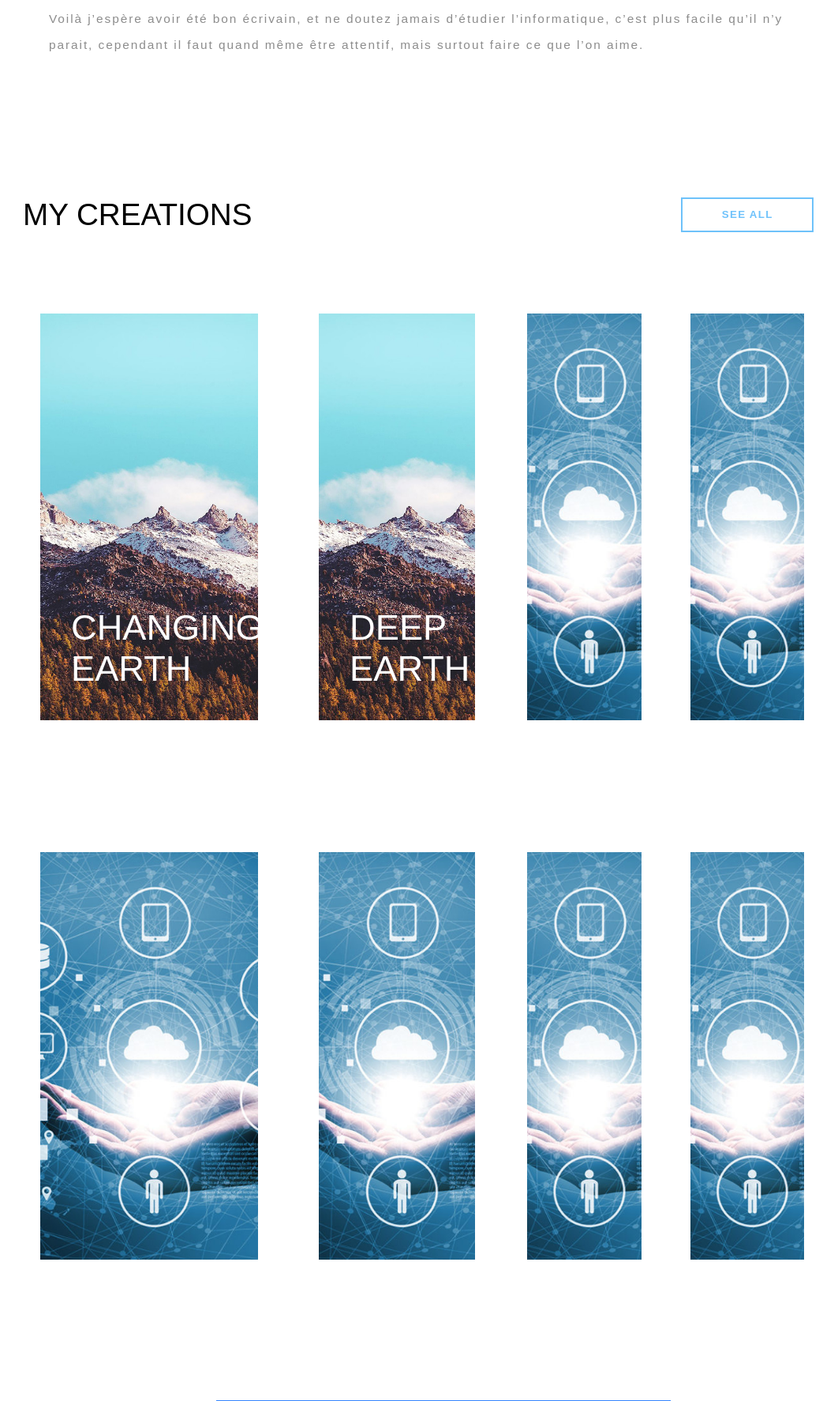
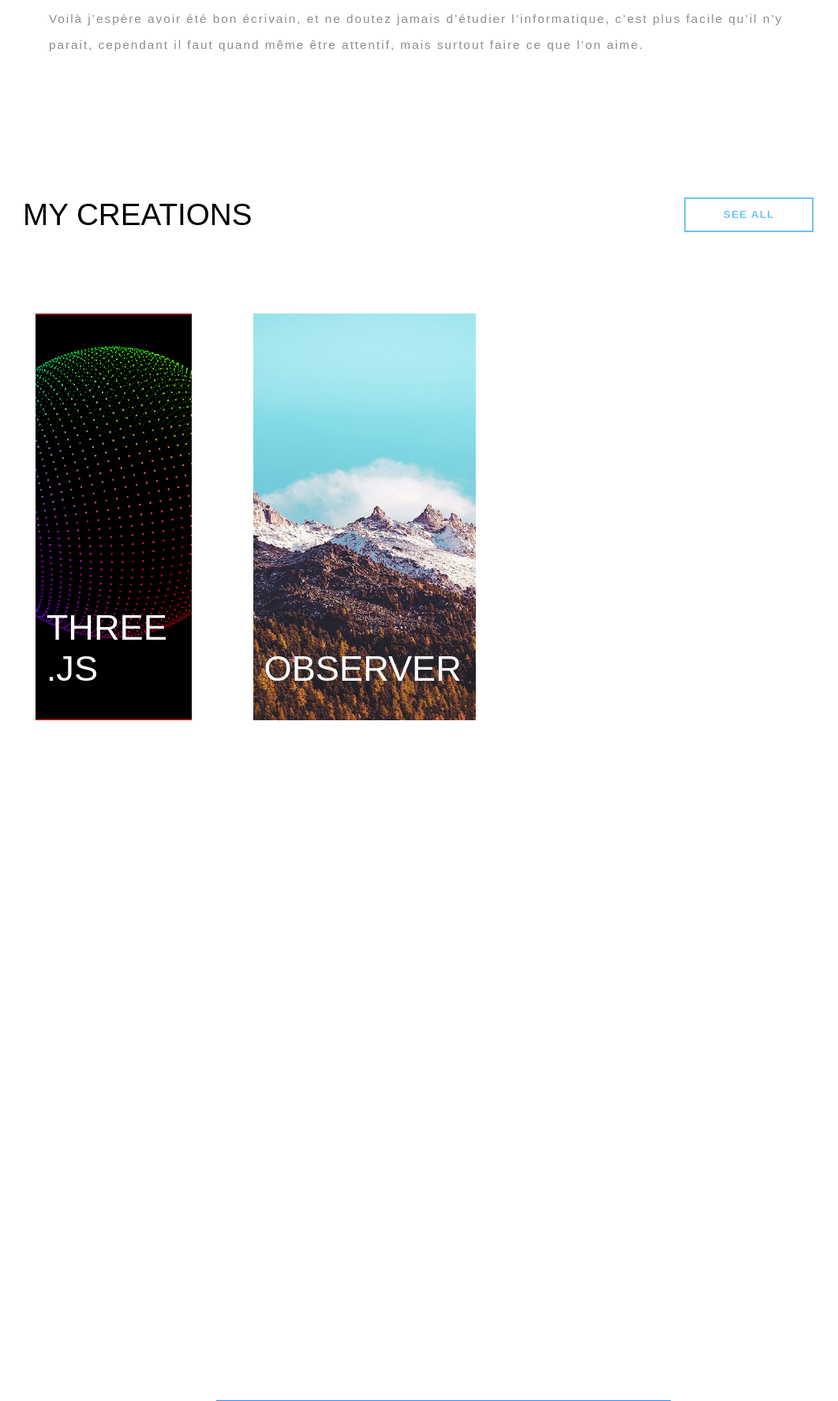
Before and after one commit to TheDevApprentice/Website_Perso, a PHP site: page / in a window 1280 px wide. Shown: the part 1481-3255 px from the top of the page at 79% size, without its empty margins (78-1140 px from the left). Run offline with PHP 8.4, Linux system fonts and the light colour scheme.

Commit message:
remise en place des chose

```diff
--- a/index.html
+++ b/index.html
@@ -157,17 +157,64 @@
             <h2>My creations</h2>
 
             <button class="button">See All</button>
+       <!-- GALLERY -->
+       <div class="creations-html flex flex-ai-fe">
+        <a href="./indexEarth.html">
+          <h3>Three<br>.js</h3>
+        </a>
+      </div>
 
+      <div  class="creations-soccerteam flex flex-ai-fe">
+        <a href="./page.html">
+          <h3>Observer</h3>
+        </a>
+      </div>
+
+      <div class="creations-deepearth flex flex-ai-fe">
+        <a href="">
+          <!-- <h3>Soccer<br>team VR</h3> -->
+        </a>
+      </div>
+
+      <div class="creations-deepearth flex flex-ai-fe">
+        <a href="">
+          <!-- <h3>The<br>grid</h3> -->
+        </a>
+      </div>
+
+      <div class="creations-deepearth flex flex-ai-fe">
+        <a href="">
+          <!-- <h3>From up<br>above VR</h3> -->
+        </a>
+      </div>
+
+      <div class="creations-deepearth flex flex-ai-fe">
+        <a href="">
+          <!-- <h3>Pocket<br>borealis</h3> -->
+        </a>
+      </div>
+
+      <div class="creations-deepearth flex flex-ai-fe">
+        <a href="">
+          <!-- <h3>The<br>curiosity</h3> -->
+        </a>
+      </div>
+
+      <div class="creations-deepearth flex flex-ai-fe">
+        <a href="">
+          <!-- <h3>Make it<br>fisheye</h3> -->
+        </a>
+      </div>
             <!-- GALLERY -->
-            <div class="creations-html flex flex-ai-fe">
+            <!-- <div class="creations-html flex flex-ai-fe">
               <a href="./indexEarth.html">
                 <h3>Changing<br>Earth</h3>
               </a>
             </div>
 
-            <div class="creations-html flex flex-ai-fe">
+            <div class="creations-deepearth flex flex-ai-fe">
               <a href="./page.html">
-                <h3>Deep<br>earth</h3>
+                <h3><br></h3>
               </a>
             </div>
 
@@ -207,7 +254,7 @@
               </a>
             </div>
           </div>
-
+      -->
       </section>
 
       <div class="section_animation">
@@ -273,21 +320,20 @@
           <div class="wave wave3"></div>
           <div class="wave wave4"></div>
       </div>
-        <section id="technologies" class="container technologie">
+        <section id="technologies" class="container">
           <div class="creations">
             <h2>My technologies</h2>
 
             <button class="button"><a href="https://github.com/TheDevApprentice?tab=repositories">See All</a></button>
 
             <!-- GALLERY -->
-            <div class="creations-html flex flex-ai-fe">
+            <div class="creations-js flex flex-ai-fe">
               <a href="">
                 <h3><br></h3>
               </a>
             </div>
 
             <div  class="creations-js flex flex-ai-fe">
-              <div class="Stars" style="--rating: 2.5;" aria-label="Rating of this product is 2.3 out of 5."></div>
               <a href="">
                 <!-- <h3>Night<br>arcade</h3> -->
 
@@ -295,42 +341,36 @@
             </div>
 
             <div class="creations-node flex flex-ai-fe">
-              <div class="Stars" style="--rating: 0;" aria-label="Rating of this product is 2.3 out of 5."></div>
               <a href="">
                 <!-- <h3>Soccer<br>team VR</h3> -->
               </a>
             </div>
 
             <div class="creations-react flex flex-ai-fe">
-              <div class="Stars" style="--rating: 1.5;" aria-label="Rating of this product is 2.3 out of 5."></div>
               <a href="">
                 <!-- <h3>The<br>grid</h3> -->
               </a>
             </div>
 
             <div class="creations-cshirp flex flex-ai-fe">
-              <div class="Stars" style="--rating: 3.5;" aria-label="Rating of this product is 2.3 out of 5."></div>
               <a href="">
                 <!-- <h3>From up<br>above VR</h3> -->
               </a>
             </div>
 
             <div class="creations-sql flex flex-ai-fe">
-              <div class="Stars" style="--rating: 2;" aria-label="Rating of this product is 2.3 out of 5."></div>
               <a href="">
                 <!-- <h3>Pocket<br>borealis</h3> -->
               </a>
             </div>
 
             <div class="creations-php flex flex-ai-fe">
-              <div class="Stars" style="--rating: 1;" aria-label="Rating of this product is 2.3 out of 5."></div>
               <a href="">
                 <!-- <h3>The<br>curiosity</h3> -->
               </a>
             </div>
 
             <div class="creations-java flex flex-ai-fe">
-              <div class="Stars" style="--rating: 0.5;" aria-label="Rating of this product is 2.3 out of 5."></div>
               <a href="">
                 <!-- <h3>Make it<br>fisheye</h3> -->
               </a>
--- a/indexe.css
+++ b/indexe.css
@@ -1,4 +1,6 @@
-
+@charset "UTF-8";
+/* TYPOGRAPHY */
+/* COLORS */
 /*weather App*/
 .bk-black {
   color: black;
@@ -28,7 +30,7 @@
 }
 
 /*******/
-
+/*   */
 :root {
   --star-size: 60px;
   --star-color: #fff;
@@ -54,6 +56,7 @@
   -webkit-text-fill-color: transparent;
 }
 
+/**********/
 /* loading page ANIMATION  */
 #loadingWrapper {
   display: flex;
@@ -1043,40 +1046,41 @@ main #about .interactive .interactive-txt p {
   font-size: 2rem;
 }
 
+.creations-html {
+  background-image: url(./Assets/img/earth.png);
+}
+
 .creations-deepearth {
-  background-image: url(./Assets/img/Cloudware.jpg);
+  background-image: url(./Assets/img/deepearth.jpg);
+  visibility: hidden;
 }
 
 .creations-nightarcade {
-  background-image: url(./Assets/img/Cloudware.jpg);
+  background-image: url(./Assets/img/deepearth.jpg);
 }
 
 .creations-soccerteam {
-  background-image: url(./Assets/img/Cloudware.jpg);
+  background-image: url(./Assets/img/deepearth.jpg);
 }
 
 .creations-thegrid {
-  background-image: url(./Assets/img/Cloudware.jpg);
+  background-image: url(./Assets/img/deepearth.jpg);
 }
 
 .creations-fromup {
-  background-image: url(./Assets/img/Cloudware.jpg);
+  background-image: url(./Assets/img/deepearth.jpg);
 }
 
 .creations-pocketborealis {
-  background-image: url(./Assets/img/Cloudware.jpg);
+  background-image: url(./Assets/img/deepearth.jpg);
 }
 
 .creations-curiosity {
-  background-image: url(./Assets/img/Cloudware.jpg);
+  background-image: url(./Assets/img/deepearth.jpg);
 }
 
 .creations-makeit {
-  background-image: url(./Assets/img/Cloudware.jpg);
-}
-
-.creations-html {
-  background-image: url(https://i.postimg.cc/MTfZFb4d/img-1-compressor.jpg);
+  background-image: url(./Assets/img/deepearth.jpg);
 }
 
 .creations-js {
@@ -1427,7 +1431,7 @@ footer .footer a:hover::after {
   .creations {
     gap: 3rem;
     grid-template-columns: 1fr 1fr 1fr 1fr;
-    grid-template-rows: 3fr 50rem 50rem;
+    grid-template-rows: 2fr 50rem 50rem;
   }
   .creations h2 {
     text-align: left;
@@ -1438,40 +1442,45 @@ footer .footer a:hover::after {
     font-size: 3rem;
     padding: 3rem;
   }
+  .creations div a h3 {
+    text-align: left;
+    position: relative;
+    left: -25px;
+  }
+
+  .creations-html {
+    background-image: url(./Assets/img/earth.png);
+  }
 
   .creations-deepearth {
     background-image: url(./Assets/img/deepearth.jpg);
   }
 
   .creations-nightarcade {
-    background-image: url(./Assets/img/Cloudware.jpg);
+    background-image: url(./Assets/img/deepearth.jpg);
   }
 
   .creations-soccerteam {
-    background-image: url(./Assets/img/Cloudware.jpg);
+    background-image: url(./Assets/img/deepearth.jpg);
   }
 
   .creations-thegrid {
-    background-image: url(./Assets/img/Cloudware.jpg);
+    background-image: url(./Assets/img/deepearth.jpg);
   }
 
   .creations-fromup {
-    background-image: url(./Assets/img/Cloudware.jpg);
+    background-image: url(./Assets/img/deepearth.jpg);
   }
 
   .creations-pocketborealis {
-    background-image: url(./Assets/img/Cloudware.jpg);
+    background-image: url(./Assets/img/deepearth.jpg);
   }
 
   .creations-curiosity {
-    background-image: url(./Assets/img/Cloudware.jpg);
+    background-image: url(./Assets/img/deepearth.jpg);
   }
 
   .creations-makeit {
-    background-image: url(./Assets/img/Cloudware.jpg);
-  }
-
-  .creations-html {
     background-image: url(./Assets/img/deepearth.jpg);
   }
 
```
Also changed, not shown: index.scss (+40 -32 lines), Assets/img/earth.png (added), 1 other file.
